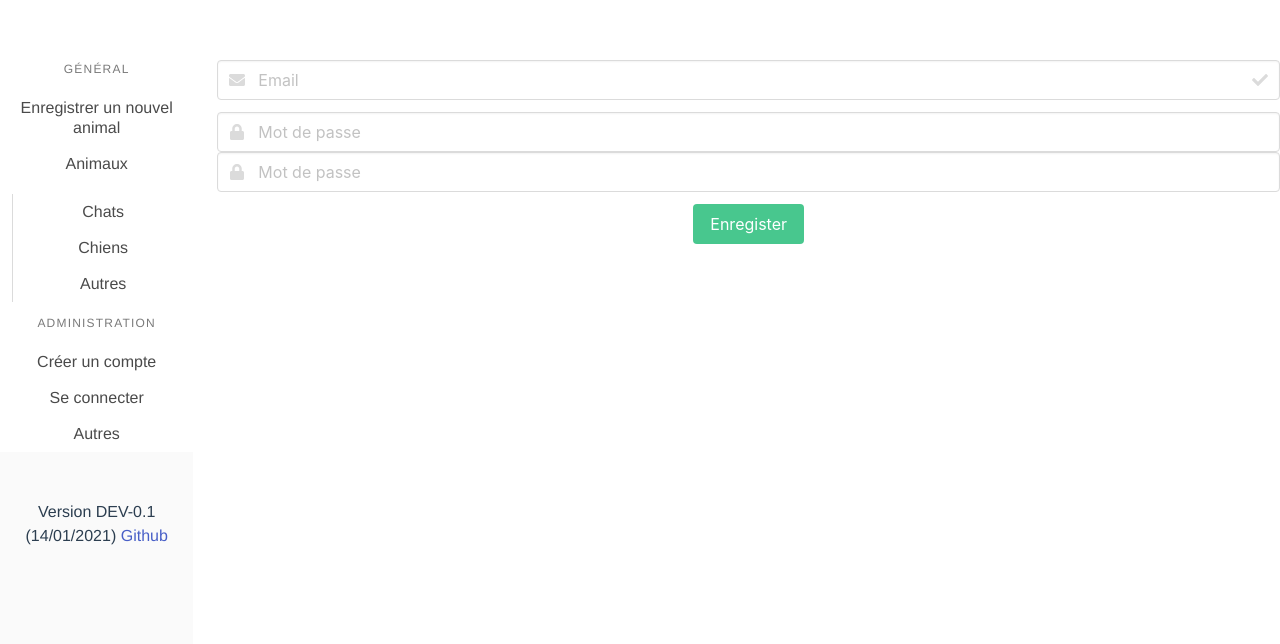
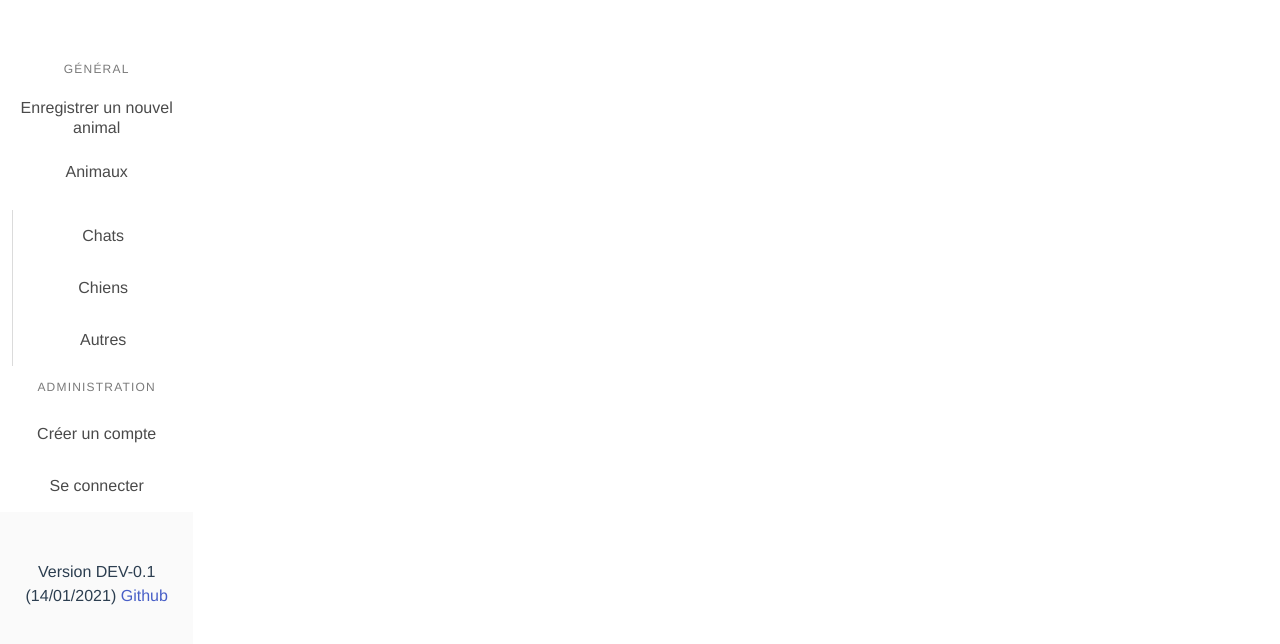
Before and after one commit to Prakkkmak/animaliste-front, a Vue app: page /compte in a window 1280 px wide. Shown: the top 644 px of the page. Built offline with nearby package versions, Linux system fonts and the light colour scheme.

Commit message:
ajout de routes sortant des boutons du menu

```diff
--- a/src/components/menu/Menu.vue
+++ b/src/components/menu/Menu.vue
@@ -6,16 +6,24 @@
     <ul class="menu-list">
       <AnimalCreationMenu />
       <li>
+        <router-link :to="{ name: 'Animals' }">
           <a>{{ $t('menu.animals') }}</a>
+        </router-link>
         <ul>
           <li>
+            <router-link :to="{ name: 'Animals' }">
               <a>{{ $t('menu.cats') }}</a>
+            </router-link>
           </li>
           <li>
+            <router-link :to="{ name: 'Animals' }">
               <a>{{ $t('menu.dogs') }}</a>
+            </router-link>
           </li>
           <li>
+            <router-link :to="{ name: 'Animals' }">
               <a>{{ $t('menu.other') }}</a>
+            </router-link>
           </li>
         </ul>
       </li>
@@ -25,13 +33,14 @@
     </p>
     <ul class="menu-list">
       <li>
+        <router-link :to="{ name: 'AccountCreation' }">
           <a>{{ $t('menu.createAccount') }}</a>
+        </router-link>
       </li>
       <li>
+        <router-link :to="{ name: 'AccountCreation' }">
           <a>{{ $t('menu.connect') }}</a>
-      </li>
-      <li>
-        <a>{{ $t('menu.other') }}</a>
+        </router-link>
       </li>
     </ul>
   </aside>
--- a/src/router/index.js
+++ b/src/router/index.js
@@ -18,8 +18,8 @@ const routes = [
     props: true,
   },
   {
-    path: '/compte',
-    name: 'Account',
+    path: '/register',
+    name: 'AccountCreation',
     component: AccountCreation,
   },
 ];
```
Lines whose indentation alone changed are shown as unchanged.
